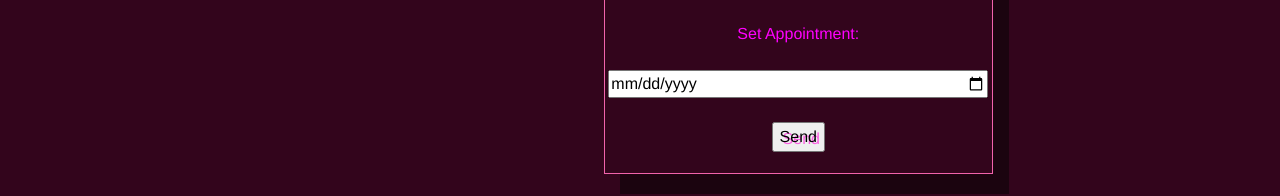
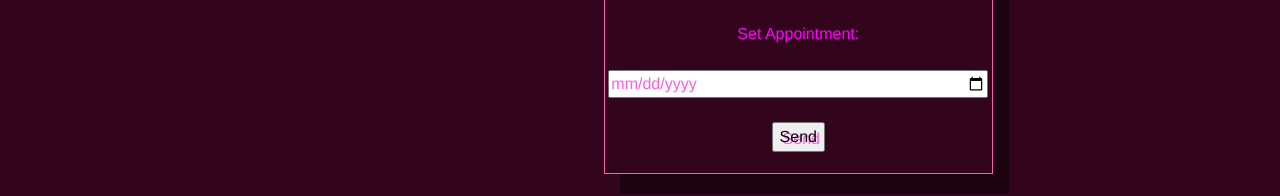
Before and after one commit to siphokuhlenyana/vue-portfolio, a Vue app: page / in a window 1280 px wide. Shown: the part 5244-5440 px from the top of the page. Built offline with nearby package versions, Linux system fonts and the light colour scheme; no server answers.

Commit message:
:construction:

```diff
--- a/src/components/ContactComp.vue
+++ b/src/components/ContactComp.vue
@@ -23,9 +23,9 @@
     <label for="Surname" >Surname:</label><br><br>
     <input type="text" id="lname" name="Surname" value="" required><br><br>
     <label for="Message" >Message:</label><br><br>
-    <textarea name="Message"  id="message" value="" required  placeholder="Your enquiry" ></textarea><br><br>
+    <textarea name="Message"  id="message" value="" required  placeholder="Your enquiry" :style="{color:'#fa5ee2'}"></textarea><br><br>
     <label for="appo">Set Appointment:</label><br><br>
-    <input type="date" id="appoD" name="appoD" value="" ><br><br>
+    <input type="date" id="appoD" name="appoD" value="" :style="{color:'#fa5ee2'}" ><br><br>
 
 
     <input type="submit" value="Send" id="submit">
```
